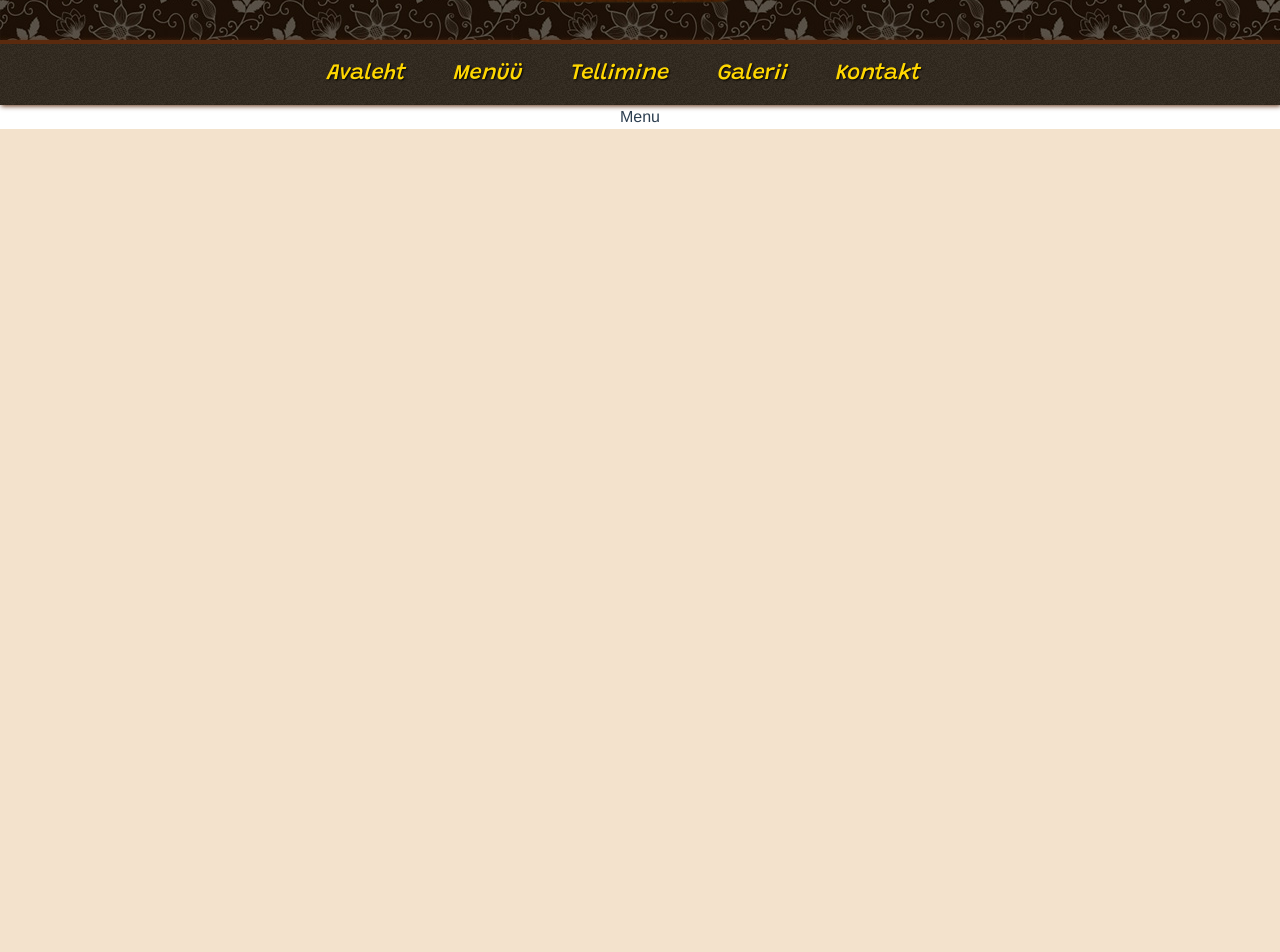
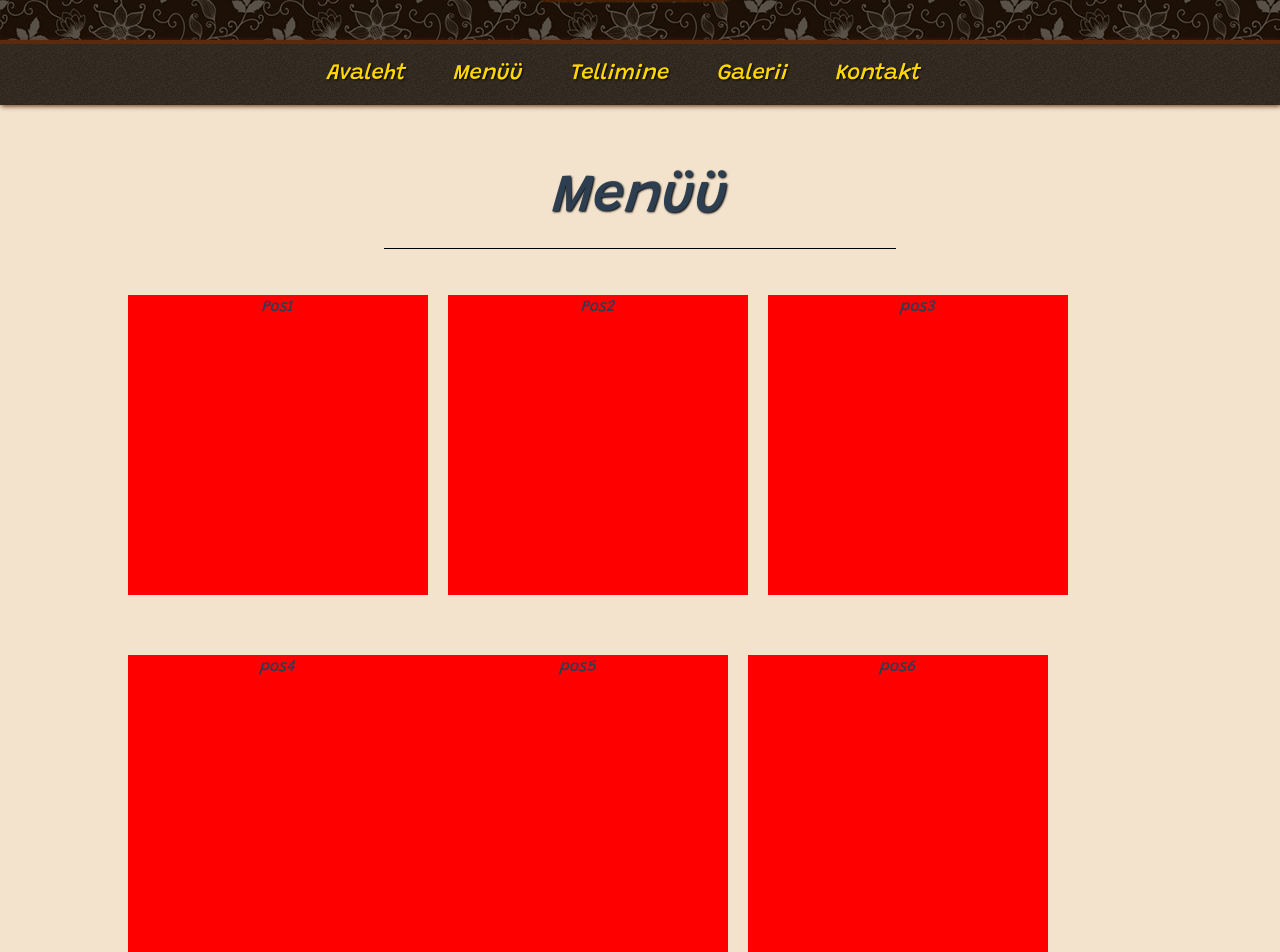
Before and after one commit to Alrudo/big-bobbys-restaurant-frontend, a Vue app: page /menu in a window 1280 px wide. Shown: the part 260-1212 px from the top of the page. Before the commit the page ends 800 px from the top, so only its background shows below. Built offline with nearby package versions, Linux system fonts and the light colour scheme.

Commit message:
issue#4
#WIP
Progress save.

```diff
--- a/src/App.vue
+++ b/src/App.vue
@@ -44,6 +44,7 @@ html, body{
   -moz-osx-font-smoothing: grayscale;
   text-align: center;
   color: #2c3e50;
+  background: #f3e2cc;
 }
 
 #header {
--- a/src/views/Menu.vue
+++ b/src/views/Menu.vue
@@ -1,16 +1,68 @@
 <template>
-  <div>
-    <p>Menu</p>
+  <div id="menu">
+    <h1>Menüü</h1>
+    <hr>
+    <section class="d-flex flex-row flex-wrap">
+      <article class="pos">
+        Pos1
+      </article>
+      <article class="pos">
+        Pos2
+      </article>
+      <article class="pos">
+        pos3
+      </article>
+      <article class="pos">
+        pos4
+      </article>
+      <article class="pos">
+        pos5
+      </article>
+      <article class="pos">
+        pos6
+      </article>
+      <article class="pos">
+        pos7
+      </article>
+      <article class="pos">
+        pos8
+      </article>
+    </section>
   </div>
 </template>
 
 <script>
 
 export default {
-name: "Menu"
+  name: "Menu"
 }
 </script>
 
-<style>
-
+<style scoped>
+#menu {
+  width: 80%;
+  margin: 30px auto;
+  font-family: 'Grandstander', cursive;
+}
+h1 {
+  padding-top: 30px;
+  text-shadow: 1px 1px 2px black;
+  font-size: 3.5rem;
+}
+hr {
+  width: 50%;
+  border-color: black;
+  border-width: 1.5px;
+  padding-bottom: 30px;
+}
+.pos {
+  width: 300px;
+  height: 300px;
+  background: red;
+  margin-right: 20px;
+  margin-bottom: 60px;
+}
+.pos:nth-of-type(4n+0) {
+  margin-right: 0;
+}
 </style>
--- a/src/views/Order.vue
+++ b/src/views/Order.vue
@@ -1,5 +1,5 @@
 <template>
-  <div id="app">
+  <div>
     Order
   </div>
 </template>
```
Also changed, not shown: 1 other file (tests, documents, lock files or other folders).
